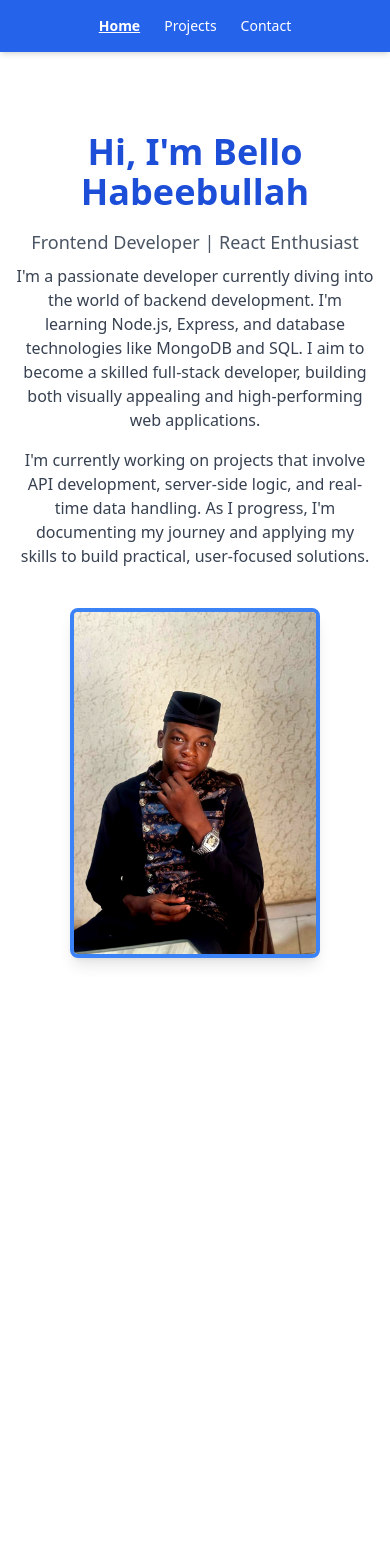
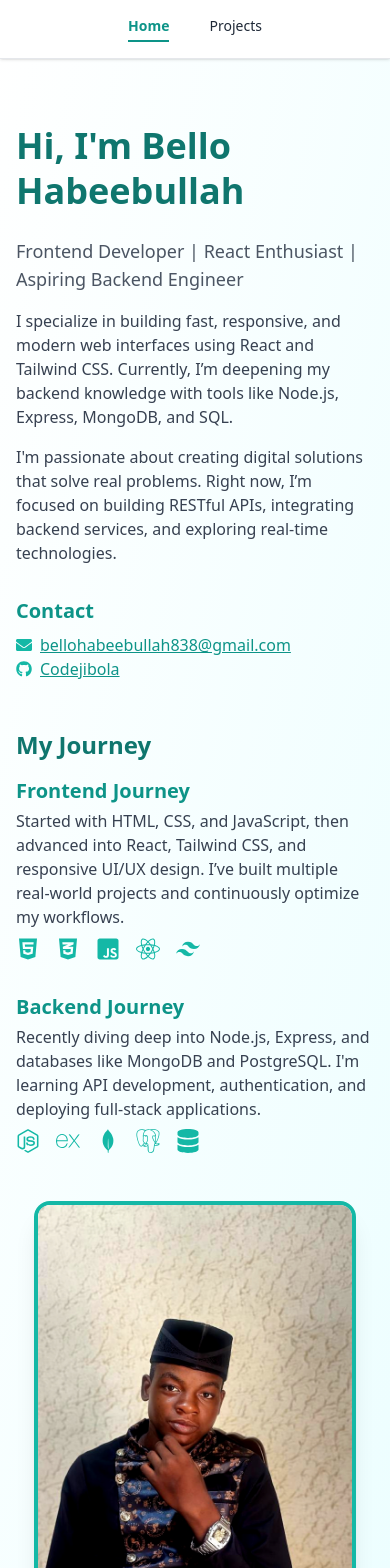
Before and after one commit to Codejibola/My-Portfolio, a React (Create React App) app: page / in a window 390 px wide. Shown: the top 1568 px of the page. Before the commit the page ends 1038 px from the top, so only its background shows below. Built offline with nearby package versions, Linux system fonts and the light colour scheme.

Commit message:
changed the interface of the portfolio

```diff
--- a/package.json
+++ b/package.json
@@ -10,6 +10,7 @@
     "framer-motion": "^12.23.6",
     "react": "^19.1.0",
     "react-dom": "^19.1.0",
+    "react-icons": "^5.5.0",
     "react-router-dom": "^7.7.0",
     "react-scripts": "5.0.1",
     "web-vitals": "^2.1.4"
--- a/src/App.js
+++ b/src/App.js
@@ -1,52 +1,34 @@
 import { BrowserRouter as Router, Routes, Route, NavLink } from 'react-router-dom';
 import Home from './pages/Home';
 import Projects from './pages/Projects';
-import Contact from './pages/Contact';
 
 export default function App() {
   return (
     <Router>
-      <div className="min-h-screen bg-white text-gray-800 font-sans">
-        <nav className="bg-blue-600 text-white p-4 shadow-md">
-          <ul className="flex flex-wrap gap-6 justify-center text-sm sm:text-base">
-            <li>
+      <div className="min-h-screen bg-gradient-to-br from-white to-cyan-50 text-gray-800 font-sans">
+        <nav className="bg-white border-b shadow sticky top-0 z-50 p-4 flex justify-center space-x-10 text-sm sm:text-base">
           <NavLink
             to="/"
             end
             className={({ isActive }) =>
-                  isActive ? 'underline font-semibold' : 'hover:underline'
+              isActive ? 'text-teal-600 border-b-2 border-teal-600 pb-1 font-semibold' : 'hover:text-teal-600 pb-1'
             }
           >
             Home
           </NavLink>
-            </li>
-            <li>
           <NavLink
             to="/projects"
             className={({ isActive }) =>
-                  isActive ? 'underline font-semibold' : 'hover:underline'
+              isActive ? 'text-teal-600 border-b-2 border-teal-600 pb-1 font-semibold' : 'hover:text-teal-600 pb-1'
             }
           >
             Projects
           </NavLink>
-            </li>
-            <li>
-              <NavLink
-                to="/contact"
-                className={({ isActive }) =>
-                  isActive ? 'underline font-semibold' : 'hover:underline'
-                }
-              >
-                Contact
-              </NavLink>
-            </li>
-          </ul>
         </nav>
 
         <Routes>
           <Route path="/" element={<Home />} />
           <Route path="/projects" element={<Projects />} />
-          <Route path="/contact" element={<Contact />} />
         </Routes>
       </div>
     </Router>
--- a/src/pages/Contact.jsx
+++ /dev/null
@@ -1,7 +0,0 @@
-//This is the Contact page component for the portfolio
-
-<section className="text-center py-20 px-4 sm:px-6">
-      <h2 className="text-2xl sm:text-3xl font-bold mb-4">Contact Me</h2>
-      <p className="text-base sm:text-lg">Email: <a href="mailto:bellohabeebullah838@gmail.com" className="text-blue-500 underline">bellohabeebullah838@gmail.com</a></p>
-      <p className="text-base sm:text-lg">GitHub: <a href="https://github.com/Codejibola" className="text-blue-500 underline">github.com/Codejibola</a></p>
-    </section>
--- a/src/pages/Home.jsx
+++ b/src/pages/Home.jsx
@@ -1,24 +1,91 @@
 // This is the home page component for the portfolio
-import React from "react";
-import bello from "../BELLO.jpg";
+import bello from './BELLO.jpg';
+import { motion } from 'framer-motion'
+import { FaEnvelope, FaGithub, FaHtml5, FaCss3Alt, FaJsSquare, FaReact, FaNodeJs, FaDatabase } from 'react-icons/fa';
+import { SiTailwindcss, SiMongodb, SiPostgresql, SiExpress } from 'react-icons/si';
+
+
 export default function Home() {
   return (
-    <section className="text-center py-20 px-4 sm:px-6 md:px-10">
-      <h1 className="text-4xl sm:text-5xl font-bold text-blue-700 mb-4">Hi, I'm Bello Habeebullah</h1>
-      <p className="text-lg sm:text-xl text-gray-600 mb-2">Frontend Developer | React Enthusiast</p>
-      <p className="text-base sm:text-lg text-gray-700 max-w-2xl mx-auto mb-4">
-        I'm a passionate developer currently diving into the world of backend development. I'm learning Node.js, Express, and database technologies like MongoDB and SQL. I aim to become a skilled full-stack developer, building both visually appealing and high-performing web applications.
+     <motion.section
+      initial={{ opacity: 0, y: 50 }}
+      animate={{ opacity: 1, y: 0 }}
+      transition={{ duration: 0.8 }}
+      className="py-16 px-4 sm:px-8 md:px-20"
+    >
+      <div className="max-w-6xl mx-auto flex flex-col md:flex-row items-center gap-12">
+        <div className="flex-1">
+          <h1 className="text-4xl sm:text-5xl font-extrabold text-teal-700 mb-6 leading-tight font-poppins">
+            Hi, I'm Bello Habeebullah
+          </h1>
+          <p className="text-lg sm:text-xl text-gray-600 mb-4 font-sans">
+            Frontend Developer | React Enthusiast | Aspiring Backend Engineer
           </p>
-      <p className="text-base sm:text-lg text-gray-700 max-w-2xl mx-auto">
-        I'm currently working on projects that involve API development, server-side logic, and real-time data handling. As I progress, I'm documenting my journey and applying my skills to build practical, user-focused solutions.
+          <p className="text-base sm:text-lg text-gray-700 mb-4 font-sans">
+            I specialize in building fast, responsive, and modern web interfaces using React and Tailwind CSS. Currently, I’m deepening my backend knowledge with tools like Node.js, Express, MongoDB, and SQL.
           </p>
-      <div className="mt-10 flex justify-center">
+          <p className="text-base sm:text-lg text-gray-700 mb-4 font-sans">
+            I'm passionate about creating digital solutions that solve real problems. Right now, I’m focused on building RESTful APIs, integrating backend services, and exploring real-time technologies.
+          </p>
+
+          <div className="my-8">
+            <h3 className="text-xl font-semibold mb-2 text-teal-600">Contact</h3>
+            <p className="text-gray-700 flex items-center gap-2">
+              <FaEnvelope className="text-teal-500" />
+              <a href="mailto:bellohabeebullah838@gmail.com" className="text-teal-600 underline">bellohabeebullah838@gmail.com</a>
+            </p>
+            <p className="text-gray-700 flex items-center gap-2">
+              <FaGithub className="text-teal-500" />
+              <a href="https://github.com/Codejibola" rel="noreferrer" target="_blank" className="text-teal-600 underline">Codejibola</a>
+            </p>
+          </div>
+
+          <div className="mt-12">
+            <h2 className="text-2xl font-bold text-teal-700 mb-4">My Journey</h2>
+            <div className="space-y-8">
+              <div>
+                <h3 className="text-xl font-semibold text-teal-600 mb-1">Frontend Journey</h3>
+                <p className="text-gray-700 mb-2">
+                  Started with HTML, CSS, and JavaScript, then advanced into React, Tailwind CSS, and responsive UI/UX design. I’ve built multiple real-world projects and continuously optimize my workflows.
+                </p>
+                <div className="flex flex-wrap gap-4 text-2xl text-teal-500">
+                  <FaHtml5 title="HTML5" />
+                  <FaCss3Alt title="CSS3" />
+                  <FaJsSquare title="JavaScript" />
+                  <FaReact title="React" />
+                  <SiTailwindcss title="Tailwind CSS" />
+                </div>
+              </div>
+              <div>
+                <h3 className="text-xl font-semibold text-teal-600 mb-1">Backend Journey</h3>
+                <p className="text-gray-700 mb-2">
+                  Recently diving deep into Node.js, Express, and databases like MongoDB and PostgreSQL. I'm learning API development, authentication, and deploying full-stack applications.
+                </p>
+                <div className="flex flex-wrap gap-4 text-2xl text-teal-500">
+                  <FaNodeJs title="Node.js" />
+                  <SiExpress title="Express" />
+                  <SiMongodb title="MongoDB" />
+                  <SiPostgresql title="PostgreSQL" />
+                  <FaDatabase title="SQL/Databases" />
+                </div>
+              </div>
+            </div>
+          </div>
+        </div>
+
+        <motion.div
+          initial={{ opacity: 0, x: 100 }}
+          animate={{ opacity: 1, x: 0 }}
+          transition={{ duration: 1 }}
+          className="flex-1 flex justify-center"
+        >
           <img
             src={bello}
             alt="Bello Habeebullah"
-          className="w-[250px] sm:w-[300px] md:w-[350px] h-[350px] sm:h-[400px] md:h-[450px] object-cover rounded-lg border-4 border-blue-500 shadow-lg"
+            className="w-[90%] sm:w-[400px] md:w-[450px] h-[500px] object-cover rounded-2xl border-4 border-teal-500 shadow-xl"
           />
+        </motion.div>
       </div>
-    </section>
+    </motion.section>
   );
 }
--- a/src/pages/Projects.jsx
+++ b/src/pages/Projects.jsx
@@ -1,4 +1,6 @@
 //This is the Projects page component for the portfolio
+import { motion } from 'framer-motion';
+import { FaExternalLinkAlt } from 'react-icons/fa';
 
 export default function Projects() {
     const projects = [
@@ -8,17 +10,31 @@ export default function Projects() {
   { title: 'AbuadBlog', link: 'https://abuad-blog.vercel.app', description: `Allows Abuad students to post tyhe hottest gist in the school` }
 ];
   return (
-    <section className="p-6 sm:p-8">
-      <h2 className="text-2xl sm:text-3xl font-bold text-center mb-8">Projects</h2>
-      <div className="grid gap-6 sm:grid-cols-2">
+     <motion.section
+      initial={{ opacity: 0, y: 30 }}
+      animate={{ opacity: 1, y: 0 }}
+      transition={{ duration: 0.6 }}
+      className="py-16 px-4 sm:px-8 md:px-20 bg-white"
+    >
+      <h2 className="text-3xl sm:text-4xl font-bold text-center text-teal-700 mb-10">My Projects</h2>
+      <div className="grid gap-8 sm:grid-cols-2 md:grid-cols-3">
         {projects.map((project, index) => (
-          <div key={index} className="p-4 border rounded-lg shadow">
-            <h3 className="text-lg sm:text-xl font-semibold text-blue-700">{project.title}</h3>
-            <p className="text-gray-600">{project.description}</p>
-            <a href={project.link} className="text-blue-500 underline mt-2 inline-block">View Demo</a>
-          </div>
+          <motion.div
+            key={index}
+            initial={{ opacity: 0, y: 20 }}
+            whileInView={{ opacity: 1, y: 0 }}
+            viewport={{ once: true }}
+            transition={{ duration: 0.5, delay: index * 0.2 }}
+            className="p-6 border border-teal-100 rounded-lg shadow-md hover:shadow-xl transition-shadow"
+          >
+            <h3 className="text-xl font-semibold text-teal-700 mb-2">{project.title}</h3>
+            <p className="text-gray-600 mb-4">{project.description}</p>
+            <a href={project.link} target="_blank" rel="noopener noreferrer" className="inline-flex items-center text-sm text-white bg-teal-600 hover:bg-teal-700 px-4 py-2 rounded">
+              View Demo <FaExternalLinkAlt className="ml-2" />
+            </a>
+          </motion.div>
         ))}
       </div>
-    </section>
+    </motion.section>
   );
 }
```
Also changed, not shown: src/pages/BELLO.jpg (renamed from src/BELLO.jpg), 1 other file (tests, documents, lock files or other folders). Lines whose indentation alone changed are shown as unchanged.
